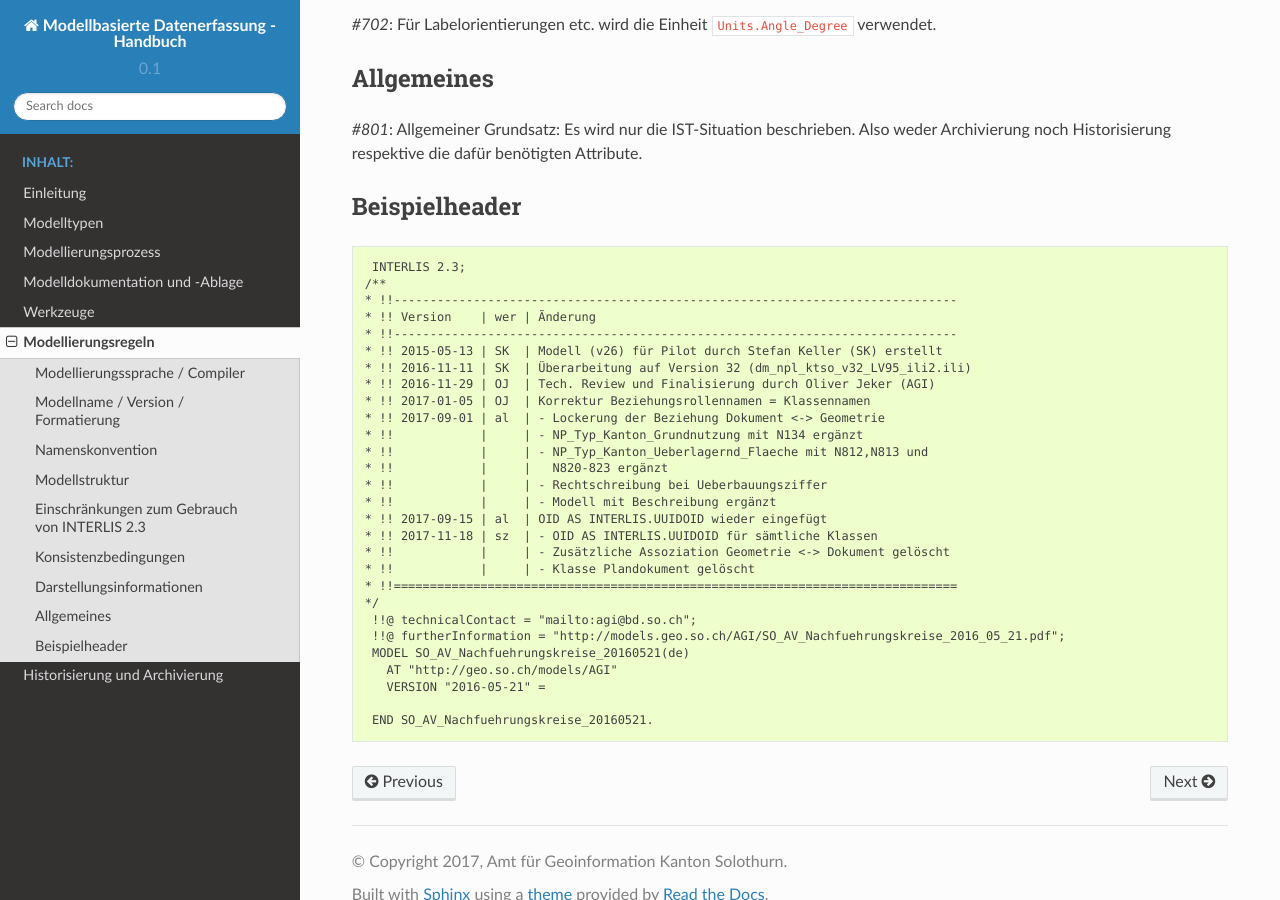
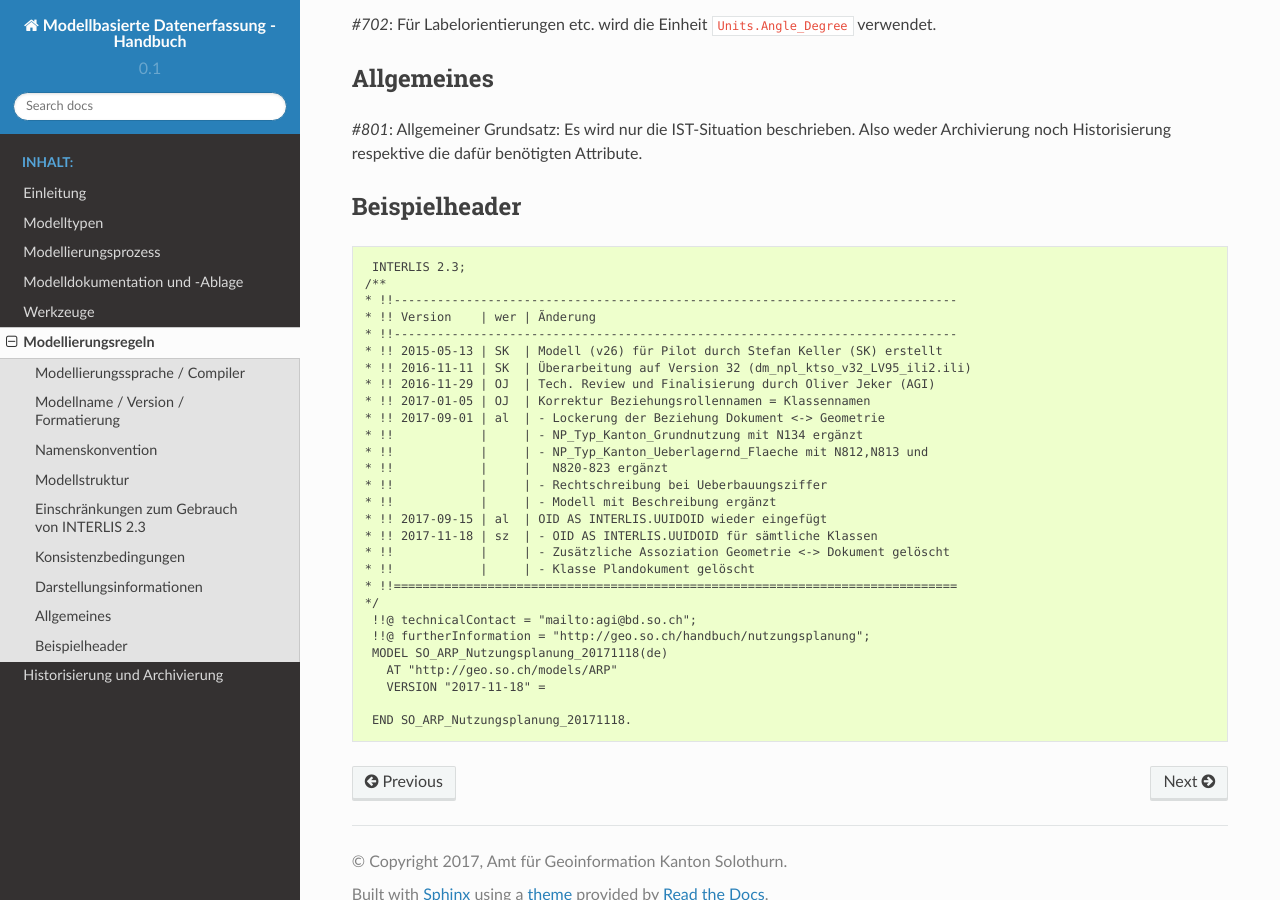
Before and after one commit to sogis/modellbasierte-datenerfassung-handbuch, a Sphinx documentation site: the page built from source/modellierungsregeln.rst, in a window 1280 px wide and 900 px high, scrolled down 2665 px. Built offline with Sphinx 7.4.7 and the Read the Docs theme 2.0.0, drawn with Linux system fonts in a browser that asks for light colours.

Commit message:
beispiel header fix

```diff
--- a/source/modellierungsregeln.rst
+++ b/source/modellierungsregeln.rst
@@ -142,9 +142,9 @@ Beispielheader
  * !!==============================================================================
  */
   !!@ technicalContact = "mailto:agi@bd.so.ch";
-  !!@ furtherInformation = "http://models.geo.so.ch/AGI/SO_AV_Nachfuehrungskreise_2016_05_21.pdf";
-  MODEL SO_AV_Nachfuehrungskreise_20160521(de)
-    AT "http://geo.so.ch/models/AGI"
-    VERSION "2016-05-21" =
+  !!@ furtherInformation = "http://geo.so.ch/handbuch/nutzungsplanung";
+  MODEL SO_ARP_Nutzungsplanung_20171118(de)
+    AT "http://geo.so.ch/models/ARP"
+    VERSION "2017-11-18" =
 
-  END SO_AV_Nachfuehrungskreise_20160521.
+  END SO_ARP_Nutzungsplanung_20171118.
```
